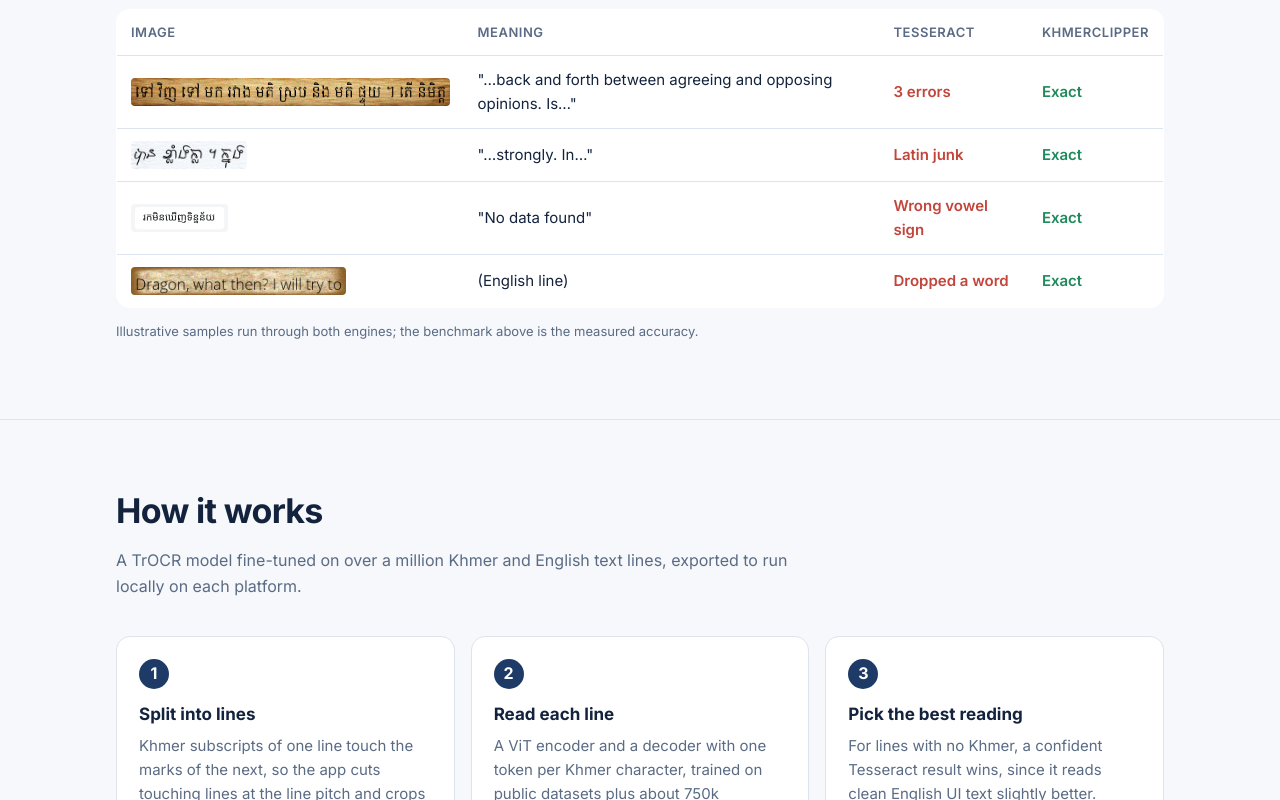
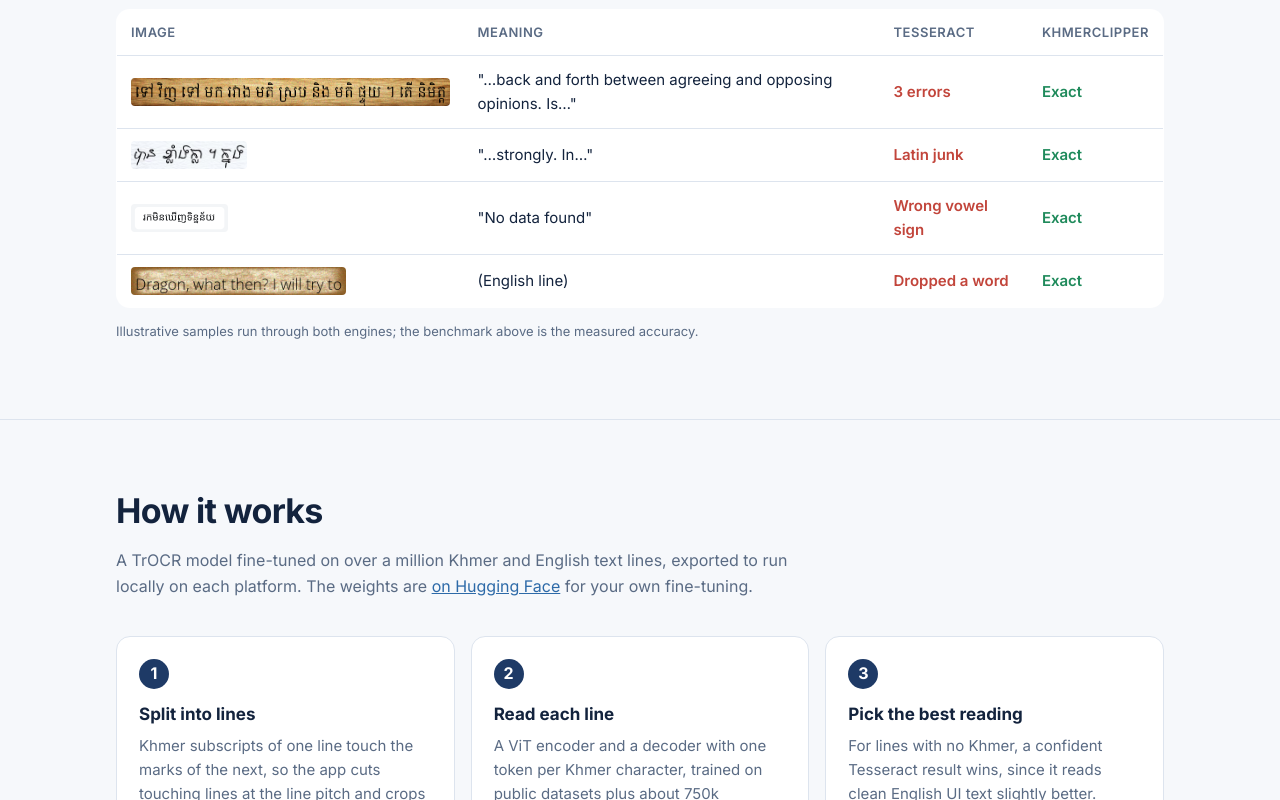
Before and after one commit to KimChengSHEANG/khmerclip, a plain HTML site: page site/index.html in a window 1280 px wide. Shown: the part 1963-2763 px from the top of the page. Drawn offline with Linux system fonts and the light colour scheme.

Commit message:
docs: link the fine-tunable TrOCR weights on Hugging Face

```diff
--- a/site/index.html
+++ b/site/index.html
@@ -135,6 +135,7 @@
       <div class="cta">
         <a class="btn primary" href="https://github.com/KimChengSHEANG/khmerclipper/releases/latest">Download</a>
         <a class="btn ghost" href="https://github.com/KimChengSHEANG/khmerclipper">View source</a>
+        <a class="btn ghost" href="https://huggingface.co/kcsheang/khmerclipper-trocr-khmer">Get the model</a>
       </div>
       <div class="platforms">macOS 15+ (Apple Silicon) · Windows · Linux · Free and open source</div>
     </div>
@@ -198,7 +199,7 @@
 <section id="how">
   <div class="wrap">
     <h2>How it works</h2>
-    <p class="sub">A TrOCR model fine-tuned on over a million Khmer and English text lines, exported to run locally on each platform.</p>
+    <p class="sub">A TrOCR model fine-tuned on over a million Khmer and English text lines, exported to run locally on each platform. The weights are <a href="https://huggingface.co/kcsheang/khmerclipper-trocr-khmer">on Hugging Face</a> for your own fine-tuning.</p>
     <div class="steps">
       <div class="card"><h3>Split into lines</h3><p>Khmer subscripts of one line touch the marks of the next, so the app cuts touching lines at the line pitch and crops each piece to its ink.</p></div>
       <div class="card"><h3>Read each line</h3><p>A ViT encoder and a decoder with one token per Khmer character, trained on public datasets plus about 750k synthetic lines rendered in dozens of Khmer and Latin fonts.</p></div>
@@ -238,7 +239,7 @@ cd apps/desktop && python3.12 -m venv .venv && .venv/bin/pip install -e '.[dev]'
 <div class="wrap">
   <footer>
     <span>KhmerClipper · open source, see <a href="https://github.com/KimChengSHEANG/khmerclipper/blob/main/LICENSE">LICENSE</a></span>
-    <span>Model on <a href="https://huggingface.co/kcsheang/khmerclipper-trocr-khmer-onnx">Hugging Face</a> · Thanks to the authors of the public Khmer OCR datasets</span>
+    <span>Model on <a href="https://huggingface.co/kcsheang/khmerclipper-trocr-khmer">Hugging Face</a> · Thanks to the authors of the public Khmer OCR datasets</span>
   </footer>
 </div>
 </body>
```
Also changed, not shown: README.md.
